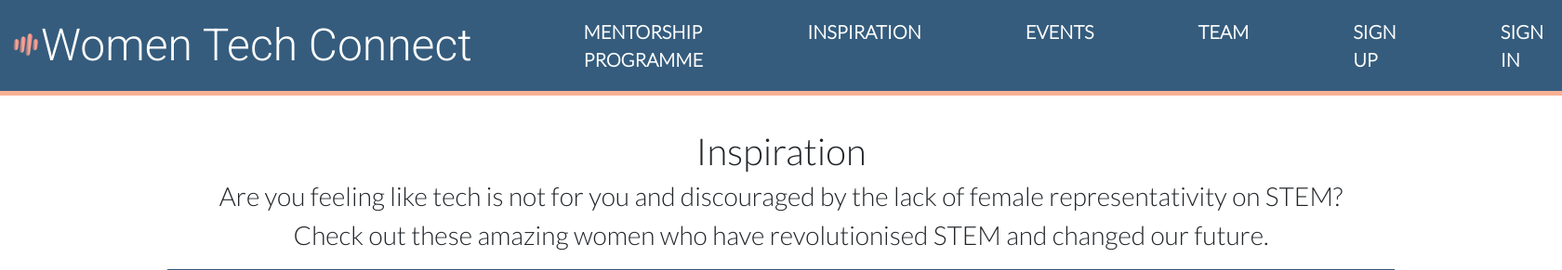
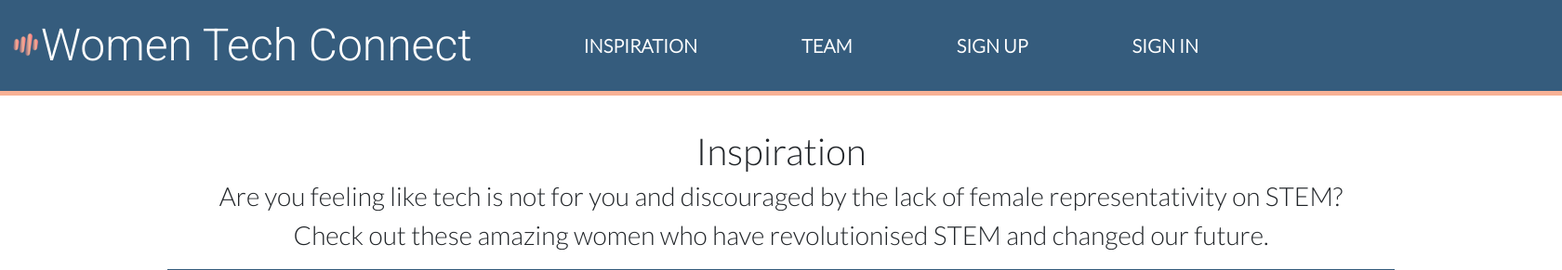
Before and after one commit to Jade-ux/WomenTechConnect, a Flask app: page /inspiration in a window 1680 px wide. Shown: the top 291 px of the page at 93% size. Run offline with Flask 2, Linux system fonts and the light colour scheme; some libraries are stand-ins or nearby versions.

Commit message:
feat: add required session to access menu items

```diff
--- a/templates/base.html
+++ b/templates/base.html
@@ -24,14 +24,16 @@
       </button>
       <div class="collapse navbar-collapse navbar-page-list" id="navbarSupportedContent">
         <ul class="navbar-nav mr-auto mb-2 mb-lg-0">
+          {% if session.user %}
           <li class="nav-item">
             <a class="nav-link" href="{{ url_for('search') }}">Mentorship Programme</a>
           </li>
           <li class="nav-item">
+            <a class="nav-link" href="{{ url_for('events') }}">Events</a>
+          </li>
+          {% endif %}
+          <li class="nav-item">
             <a class="nav-link" href="{{ url_for('inspiration') }}">Inspiration</a>
-          </li>
-          <li class="nav-item">
-            <a class="nav-link" href="{{ url_for('events') }}">Events</a>
           </li>
           <li class="nav-item">
             <a class="nav-link" href="{{ url_for('team') }}">Team</a>
```
